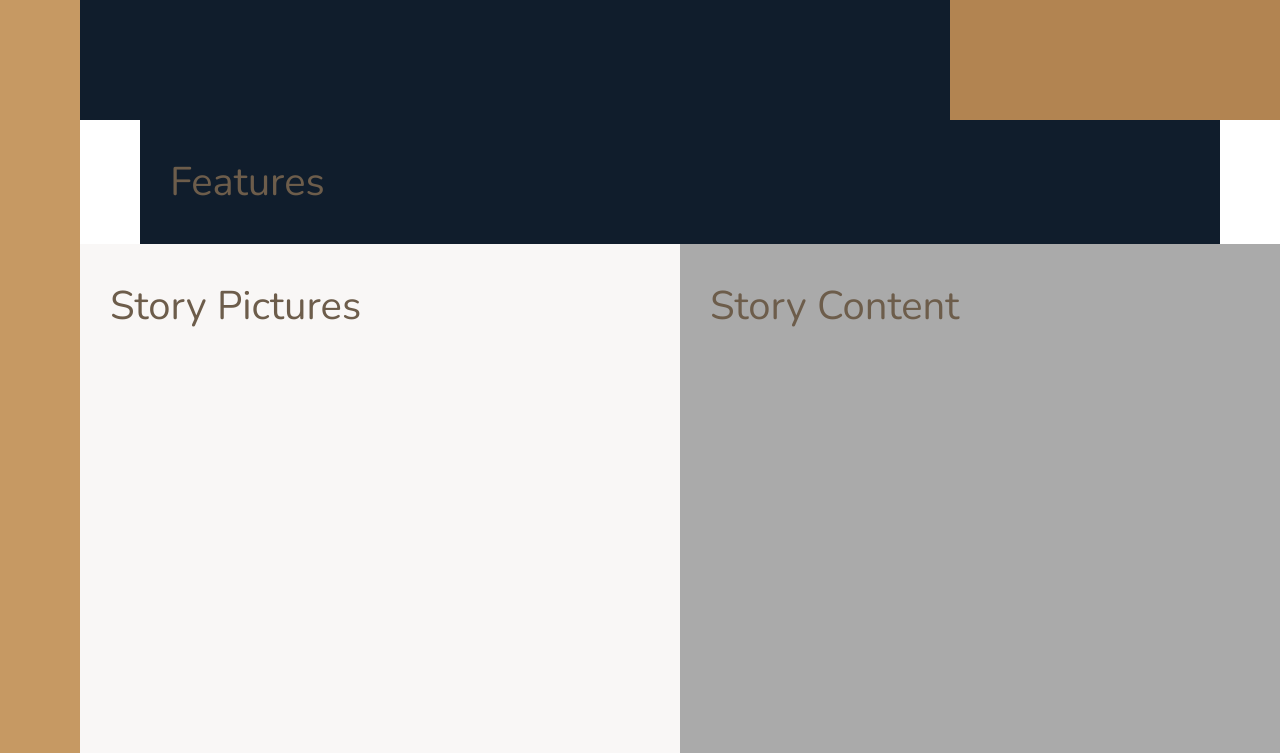
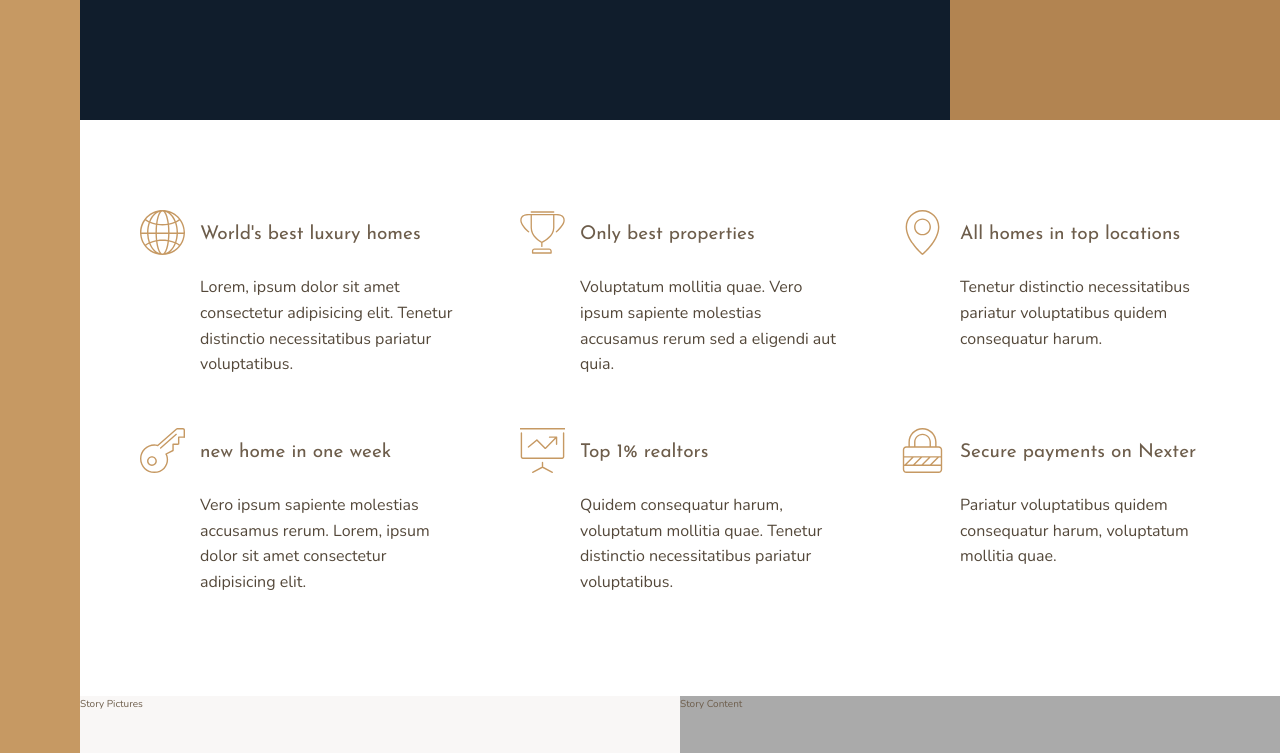
Before and after one commit to Srikanth-55/dev, a website: page index.html in a window 1280 px wide. Shown: the part 520-1273 px from the top of the page. Drawn offline with nearby package versions, Linux system fonts and the light colour scheme.

Commit message:
Feature section completed

```diff
--- a/index.html
+++ b/index.html
@@ -21,7 +21,73 @@
 
     <div class="realtors">Top 3 Realtors</div>
 
-    <section class="features">Features</section>
+    <section class="features">
+      <div class="feature">
+        <svg class="feature__icon">
+          <use xlink:href="./img/sprite.svg#icon-global"></use>
+        </svg>
+        <h4 class="heading-4">World's best luxury homes</h4>
+        <p class="feature__text heading-4--dark">
+          Lorem, ipsum dolor sit amet consectetur adipisicing elit. Tenetur
+          distinctio necessitatibus pariatur voluptatibus.
+        </p>
+      </div>
+
+      <div class="feature">
+        <svg class="feature__icon">
+          <use xlink:href="./img/sprite.svg#icon-trophy"></use>
+        </svg>
+        <h4 class="heading-4">Only best properties</h4>
+        <p class="feature__text heading-4--dark">
+          Voluptatum mollitia quae. Vero ipsum sapiente molestias accusamus
+          rerum sed a eligendi aut quia.
+        </p>
+      </div>
+
+      <div class="feature">
+        <svg class="feature__icon">
+          <use xlink:href="./img/sprite.svg#icon-map-pin"></use>
+        </svg>
+        <h4 class="heading-4">All homes in top locations</h4>
+        <p class="feature__text heading-4--dark">
+          Tenetur distinctio necessitatibus pariatur voluptatibus quidem
+          consequatur harum.
+        </p>
+      </div>
+
+      <div class="feature">
+        <svg class="feature__icon">
+          <use xlink:href="./img/sprite.svg#icon-key"></use>
+        </svg>
+        <h4 class="heading-4">new home in one week</h4>
+        <p class="feature__text heading-4--dark">
+          Vero ipsum sapiente molestias accusamus rerum. Lorem, ipsum dolor sit
+          amet consectetur adipisicing elit.
+        </p>
+      </div>
+
+      <div class="feature">
+        <svg class="feature__icon">
+          <use xlink:href="./img/sprite.svg#icon-presentation"></use>
+        </svg>
+        <h4 class="heading-4">Top 1% realtors</h4>
+        <p class="feature__text heading-4--dark">
+          Quidem consequatur harum, voluptatum mollitia quae. Tenetur distinctio
+          necessitatibus pariatur voluptatibus.
+        </p>
+      </div>
+
+      <div class="feature">
+        <svg class="feature__icon">
+          <use xlink:href="./img/sprite.svg#icon-lock"></use>
+        </svg>
+        <h4 class="heading-4">Secure payments on Nexter</h4>
+        <p class="feature__text heading-4--dark">
+          Pariatur voluptatibus quidem consequatur harum, voluptatum mollitia
+          quae.
+        </p>
+      </div>
+    </section>
 
     <div class="story__pictures">Story Pictures</div>
 
--- a/sass/_base.scss
+++ b/sass/_base.scss
@@ -38,14 +38,7 @@ body {
   display: grid;
   grid-template-rows: 80vh min-content 40vw repeat(3, min-content);
   grid-template-columns:
-    [sidebar-start] 8rem [sidebar-end full-start] minmax(
-      6rem,
-      1fr
-    ) [center-start] repeat(8, [col-start] minmax(min-content, 14rem) [col-end])
+    [sidebar-start] 8rem [sidebar-end full-start] minmax(6rem, 1fr)
+    [center-start] repeat(8, [col-start] minmax(min-content, 14rem) [col-end])
     [center-end] minmax(6rem, 1fr) [full-end];
-
-  & > * {
-    padding: 30px;
-    font-size: 40px;
-  }
 }
--- a/sass/_features.scss
+++ b/sass/_features.scss
@@ -1,4 +1,31 @@
 .features {
-  background-color: $color-secondary;
   grid-column: center-start / center-end;
+
+  margin: 10rem 0;
+
+  display: grid;
+  grid-template-columns: repeat(auto-fit, minmax(25rem, 1fr));
+  gap: 6rem;
+  align-items: start;
 }
+
+.feature {
+  display: grid;
+  grid-template-columns: min-content 1fr;
+  grid-row-gap: 2.5rem;
+  grid-column-gap: 1.5rem;
+
+  &__icon {
+    fill: $color-primary;
+    width: 4.5rem;
+    height: 4.5rem;
+
+    transform: translateY(-1rem);
+
+    grid-row: 1 / span 2;
+  }
+
+  &__text {
+    font-size: 1.6rem;
+  }
+}
--- a/sass/_typography.scss
+++ b/sass/_typography.scss
@@ -0,0 +1,18 @@
+%heading {
+  font-family: $font-display;
+  font-weight: 400;
+}
+
+.heading-4 {
+  @extend %heading;
+
+  font-size: 1.9rem;
+
+  &--light {
+    color: $color-grey-light-1;
+  }
+
+  &--dark {
+    color: $color-grey-dark-1;
+  }
+}
```
Also changed, not shown: css/style.css.
